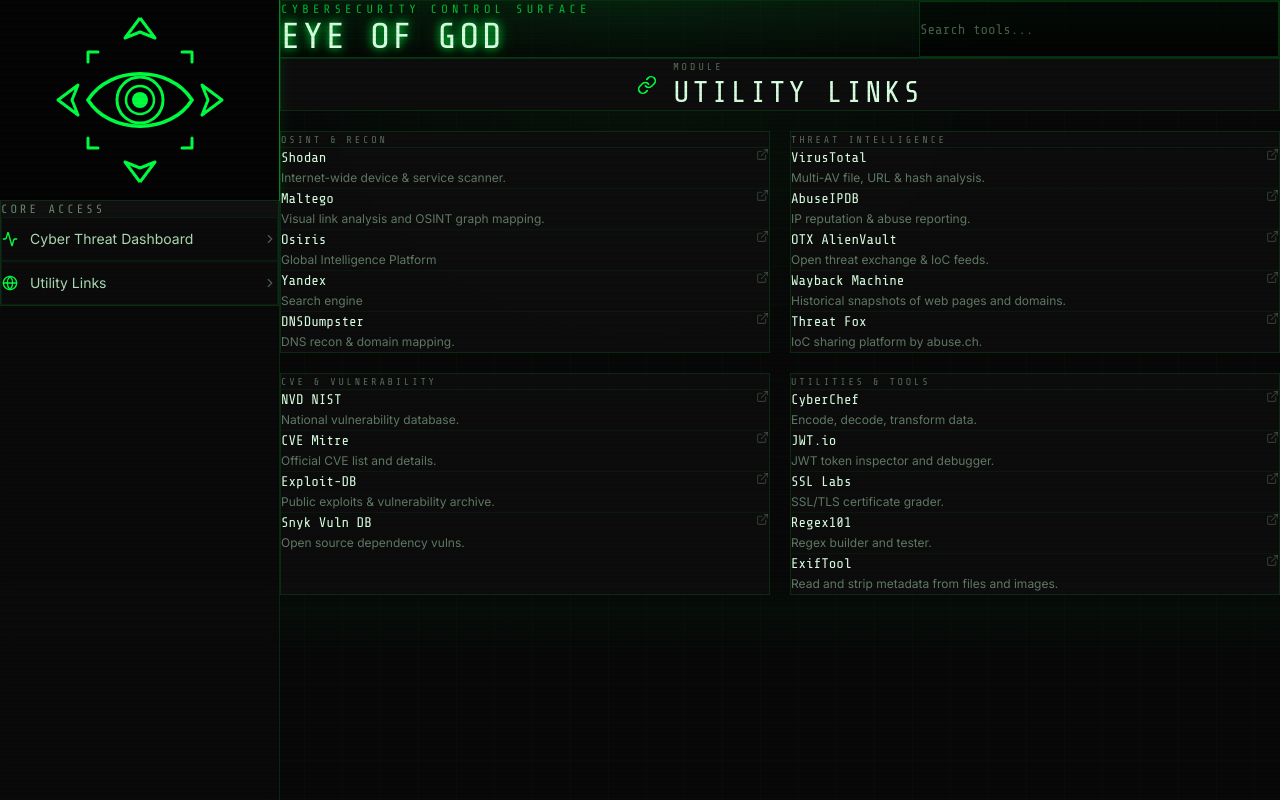
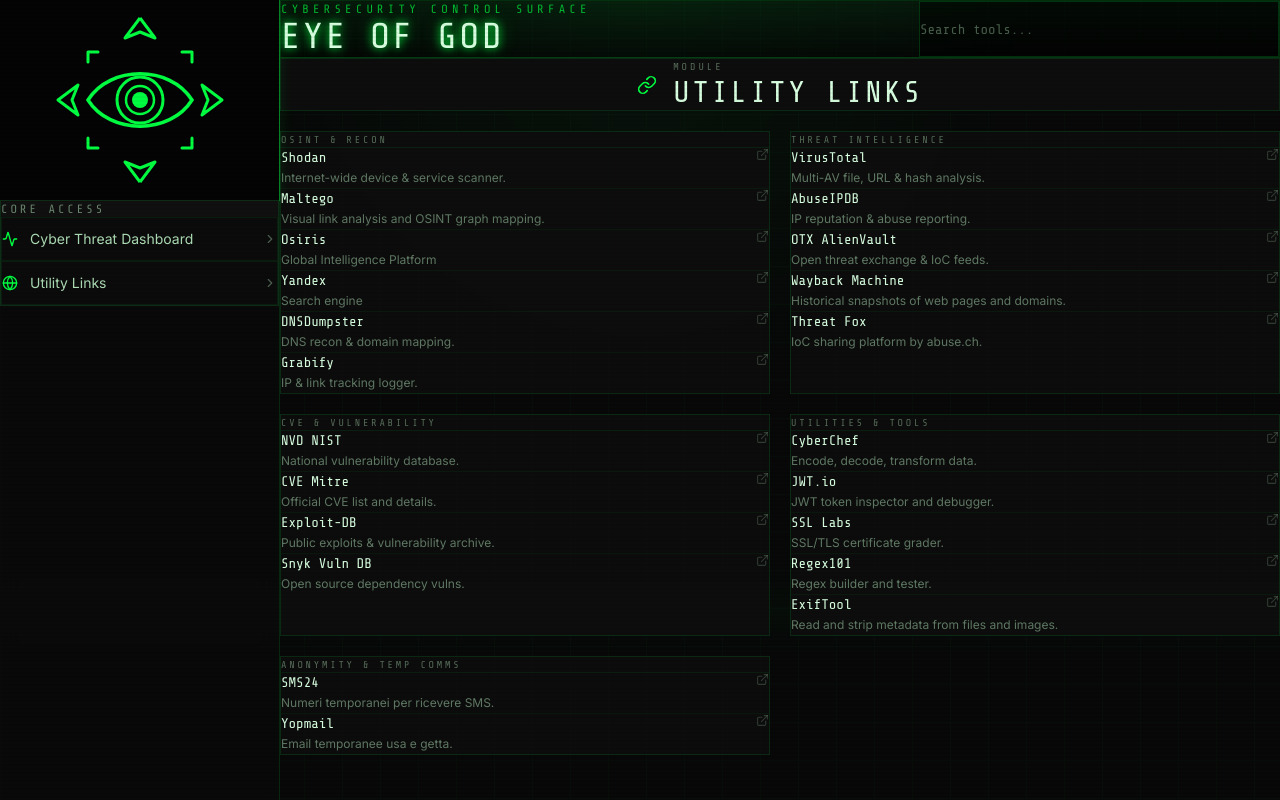
Before and after one commit to RykerWilder/eye-of-god, a React (Vite) app in the folder frontend/: page /utility-links in a window 1280 px wide. Built offline with nearby package versions, Linux system fonts and the light colour scheme.

Commit message:
added new links and a new category "Anonymity & Temp Comms"

```diff
--- a/frontend/src/pages/UtilityLinks.jsx
+++ b/frontend/src/pages/UtilityLinks.jsx
@@ -9,6 +9,7 @@
       { name: 'Osiris',          url: 'https://osirisai.live',         desc: 'Global Intelligence Platform'},
       { name: 'Yandex',          url: 'https://yandex.com',            desc: 'Search engine' },
       { name: 'DNSDumpster',     url: 'https://dnsdumpster.com',       desc: 'DNS recon & domain mapping.' },
+      { name: 'Grabify',         url: 'https://grabify.link',          desc: 'IP & link tracking logger.' },
     ],
   },
   {
@@ -38,6 +39,13 @@
       { name: 'SSL Labs',        url: 'https://ssllabs.com/ssltest',      desc: 'SSL/TLS certificate grader.' },
       { name: 'Regex101',        url: 'https://regex101.com',             desc: 'Regex builder and tester.' },
       { name: 'ExifTool',        url: 'https://exiftool.org',             desc: 'Read and strip metadata from files and images.' },
+    ],
+  },
+  {
+    category: 'Anonymity & Temp Comms',
+    links: [
+      { name: 'SMS24',           url: 'https://sms24.me',              desc: 'Numeri temporanei per ricevere SMS.' },
+      { name: 'Yopmail',         url: 'https://yopmail.com',           desc: 'Email temporanee usa e getta.' },
     ],
   },
 ]
```
